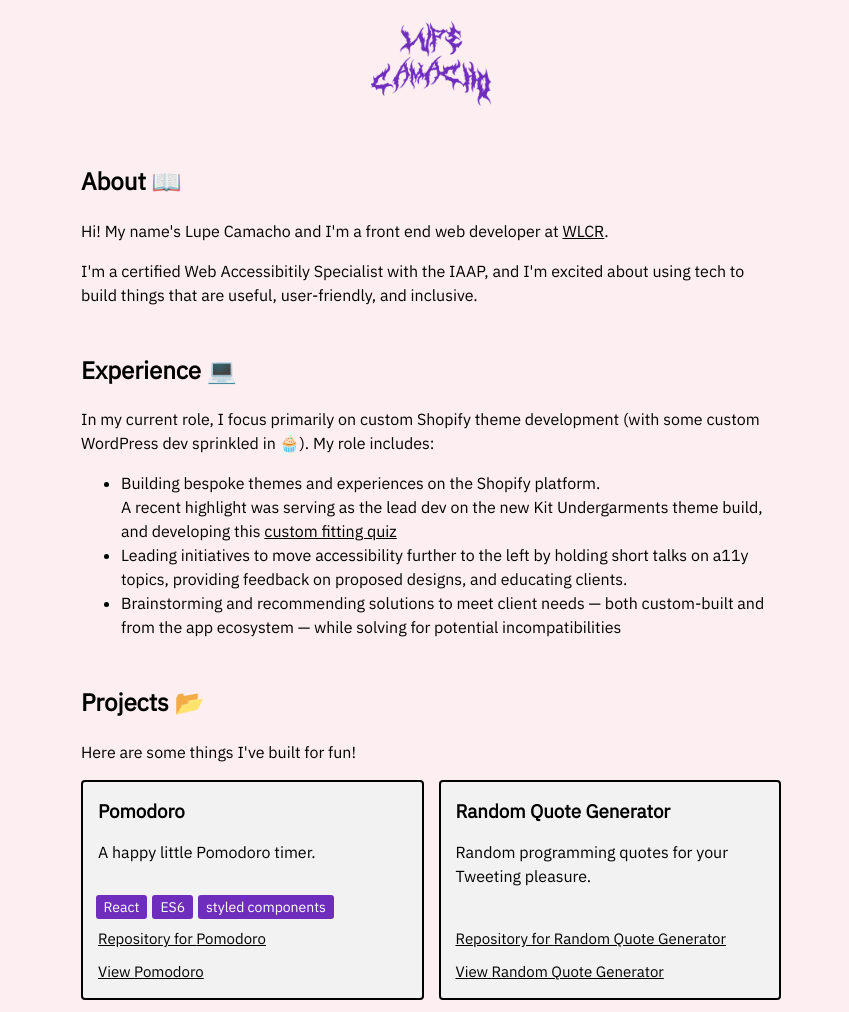
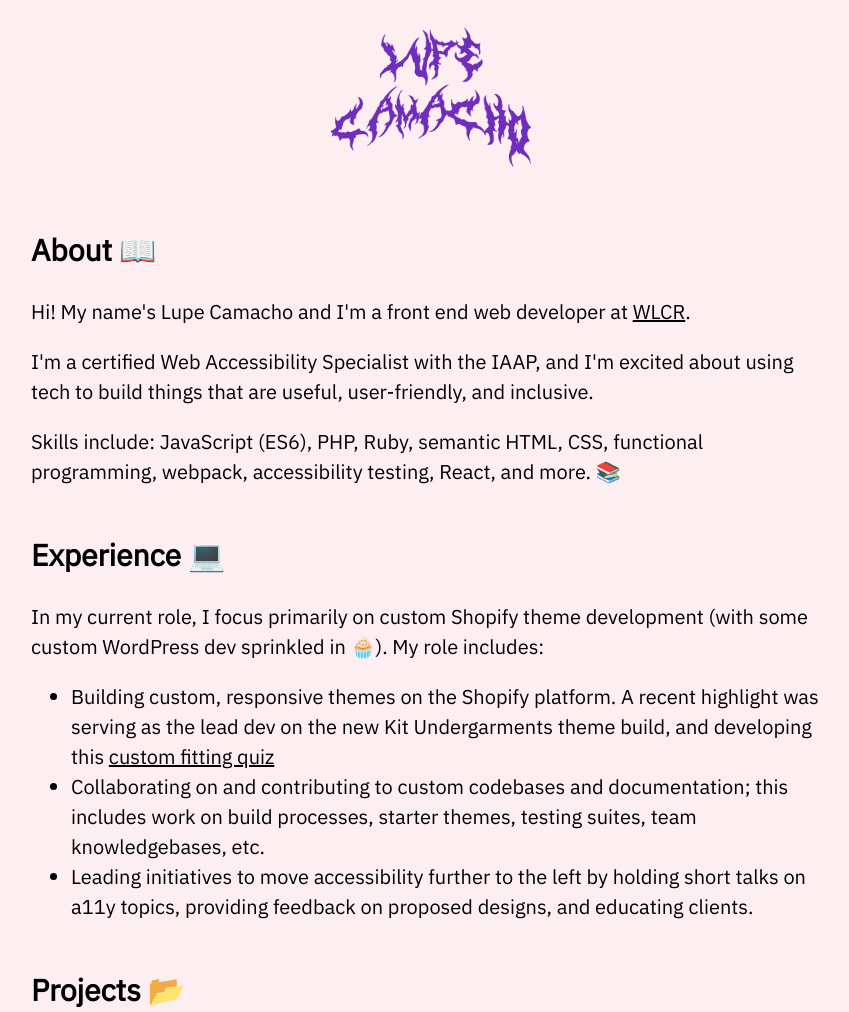
Before and after one commit to gcamacho079/new-portfolio, a Gatsby site: page / in a window 1280 px wide. Shown: the top 1012 px of the page, without its empty margins (209-1058 px from the left). Built offline with nearby package versions, Linux system fonts and the light colour scheme; Gatsby itself is replaced by a stand-in of ours.

Commit message:
Increase font size for better readability, fix typos and update content on experience and about, add explicit width/height to header logo to improve performance, and repo link in footer

```diff
--- a/src/assets/styles/base/_header.scss
+++ b/src/assets/styles/base/_header.scss
@@ -1,7 +1,9 @@
 .header {
   text-align: center;
+
   img {
-    max-width: rem(120);
+    max-width: rem(200);
+    height: auto;
     margin: 0 auto;
   }
 
--- a/src/assets/styles/base/_layout.scss
+++ b/src/assets/styles/base/_layout.scss
@@ -2,6 +2,7 @@ body {
   margin: 0 $spacer;
   padding: 0 $spacer;
   font-family: 'IBM Plex Sans';
+  font-size: rem(20);
   background-color: $color-background;
   line-height: 1.5;
 
--- a/src/assets/styles/base/_main.scss
+++ b/src/assets/styles/base/_main.scss
@@ -1,4 +1,4 @@
 main {
   margin: 0 auto;
-  max-width: rem(700);
+  max-width: rem(800);
 }
--- a/src/assets/styles/base/_projects.scss
+++ b/src/assets/styles/base/_projects.scss
@@ -32,7 +32,6 @@
 
   a {
     display: block;
-    font-size: rem(15);
     margin-top: 10px;
   }
 
@@ -46,10 +45,11 @@
 }
 
 .project__tag {
+  display: inline-block;
   background-color: $purple;
   color: $white;
   padding: rem(3) rem(8);
-  margin: 0 rem(2.5);
+  margin: rem(2.5);
   border-radius: rem(3);
-  font-size: rem(14);
+  font-size: rem(18);
 }
--- a/src/components/About.js
+++ b/src/components/About.js
@@ -15,9 +15,14 @@ const About = () => {
         .
       </p>
       <p>
-        I'm a certified Web Accessibitily Specialist with the IAAP, and I'm
+        I'm a certified Web Accessibility Specialist with the IAAP, and I'm
         excited about using tech to build things that are useful, user-friendly,
         and inclusive.
+      </p>
+      <p>
+        Skills include: JavaScript (ES6), PHP, Ruby, semantic HTML, CSS,
+        functional programming, webpack, accessibility testing, React, and more.{' '}
+        <Emoji symbol="📚" />
       </p>
     </section>
   );
--- a/src/components/Experience.js
+++ b/src/components/Experience.js
@@ -15,9 +15,9 @@ const Experience = () => {
       </p>
       <ul>
         <li>
-          Building bespoke themes and experiences on the Shopify platform.
-          <br />A recent highlight was serving as the lead dev on the new Kit
-          Undergarments theme build, and developing this{' '}
+          Building custom, responsive themes on the Shopify platform. A recent
+          highlight was serving as the lead dev on the new Kit Undergarments
+          theme build, and developing this{' '}
           <a
             href="https://www.kitundergarments.com/collections/bras?fit-finder=true"
             target="_blank"
@@ -27,14 +27,14 @@ const Experience = () => {
           </a>
         </li>
         <li>
+          Collaborating on and contributing to custom codebases and
+          documentation; this includes work on build processes, starter themes,
+          testing suites, team knowledgebases, etc.
+        </li>
+        <li>
           Leading initiatives to move accessibility further to the left by
           holding short talks on a11y topics, providing feedback on proposed
           designs, and educating clients.
-        </li>
-        <li>
-          Brainstorming and recommending solutions to meet client needs — both
-          custom-built and from the app ecosystem — while solving for potential
-          incompatibilities
         </li>
       </ul>
     </section>
--- a/src/components/Footer.js
+++ b/src/components/Footer.js
@@ -16,6 +16,11 @@ const Footer = () => {
           </li>
         </ul>
       </nav>
+      <p>
+        <a href="https://github.com/gcamacho079/new-portfolio">
+          View my portfolio repo on GitHub
+        </a>
+      </p>
     </footer>
   );
 };
--- a/src/components/Header.js
+++ b/src/components/Header.js
@@ -5,7 +5,13 @@ const Header = () => {
   return (
     <header className="header">
       <h1>
-        <img src={Logo} alt="Lupe Camacho" />
+        <img
+          src={Logo}
+          alt="Lupe Camacho"
+          width="200"
+          height="140"
+          title="Lupe Camacho"
+        />
       </h1>
     </header>
   );
```
